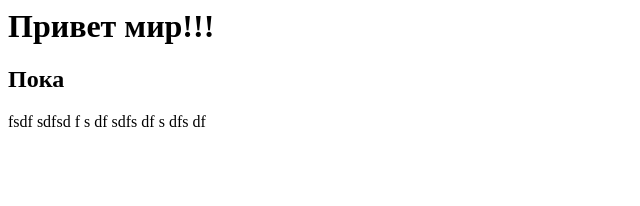
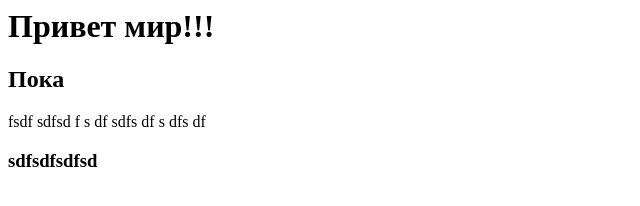
Before and after one commit to rasl32/examples, a plain HTML site: page index.html in a window 1280 px wide. Shown: the whole page, without its empty margins (0-640 px from the left). Drawn offline with Linux system fonts and the light colour scheme.

```diff
--- a/index.html
+++ b/index.html
@@ -15,6 +15,6 @@ df
 s
 dfs
 df
-
+ <h3>sdfsdfsdfsd</h3>
  </body>
 </html>
```
